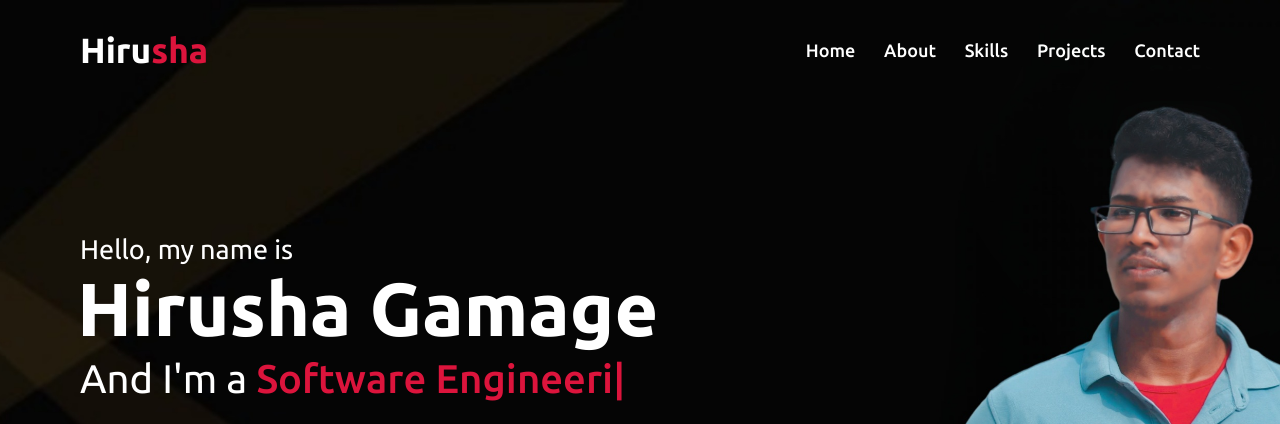
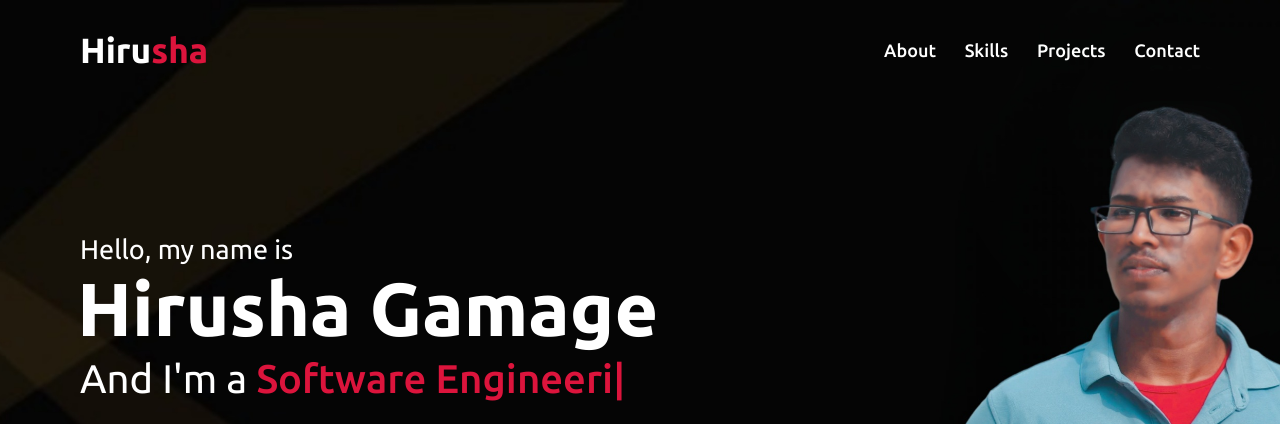
Before and after one commit to HirushaGamage10/Hirusha_Gamage, a plain HTML site: page index.html in a window 1280 px wide. Shown: the top 424 px of the page. Drawn offline with nearby package versions, Linux system fonts and the light colour scheme.

Commit message:
update html

```diff
--- a/index.html
+++ b/index.html
@@ -23,7 +23,6 @@
         <div class="max-width">
             <div class="logo"><a href="#">Hiru<span>sha</span></a></div>
             <ul class="menu">
-                <li><a href="#home" class="menu-btn">Home</a></li>
                 <li><a href="#about" class="menu-btn">About</a></li>
                 <li><a href="#skills" class="menu-btn">Skills</a></li>
                 <li><a href="#teams" class="menu-btn">Projects</a></li>
```
